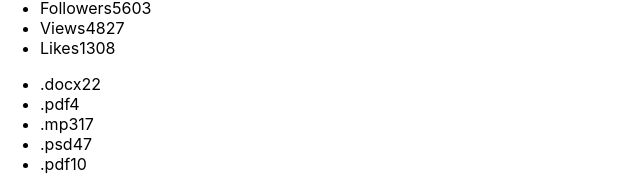
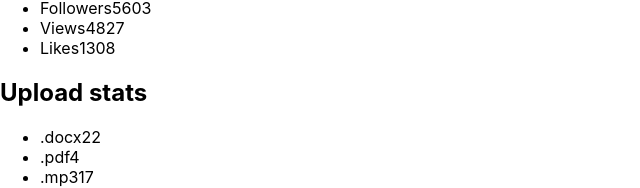
Before and after one commit to TetianaUMKA/goit-react-hw-01-components, a React (Create React App) app: page / in a window 1280 px wide. Shown: the part 370-558 px from the top of the page, without its empty margins (0-640 px from the left). Built offline with nearby package versions, Linux system fonts and the light colour scheme; grey boxes are pictures that could not be loaded.

Commit message:
Add title to Statistics.jsx

```diff
--- a/src/components/App.jsx
+++ b/src/components/App.jsx
@@ -15,7 +15,7 @@ export const App = () => {
   return (
     <>
       <Profile user={user} />
-      <Statistics stats={data} />
+      <Statistics title="Upload stats" stats={data} />
       <FriendList items={friends} />
       <TransactionHistory items={transactions} />
     </>
--- a/src/components/Statistics.jsx
+++ b/src/components/Statistics.jsx
@@ -1,6 +1,7 @@
-export const Statistics = ({ stats }) => {
+export const Statistics = ({ title, stats }) => {
   return (
     <section class="statistics">
+      {title && <h2>{title}</h2>}
       <ul class="stat-list">
       {stats.map((stat) => (
           <li class="item" key={stat.id}>
```
